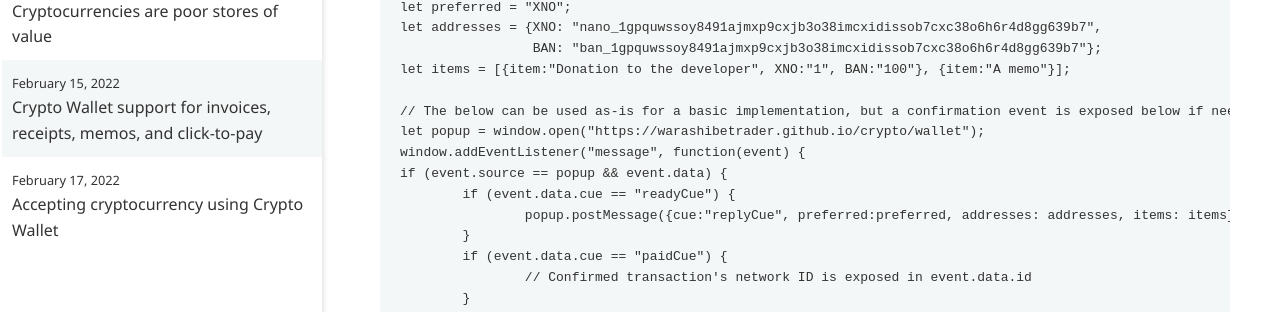
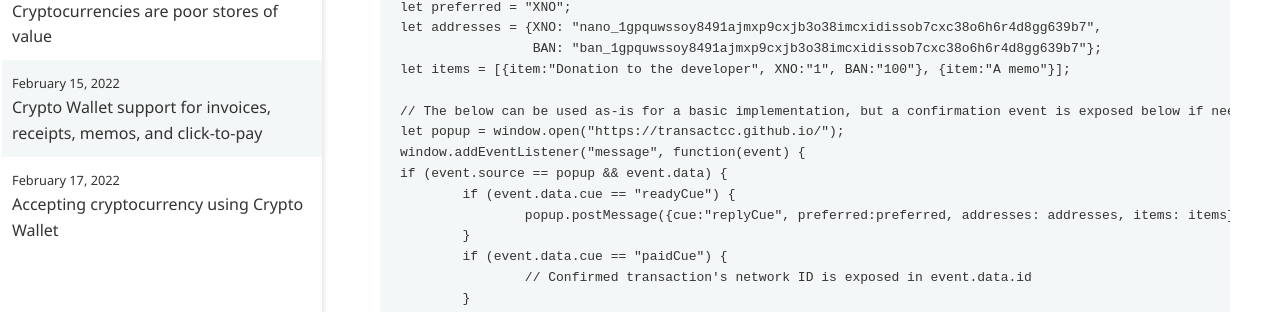
Before and after one commit to warashibetrader/warashibetrader.github.io, a Jekyll site: the page built from _posts/2022-02-15-invoice-receipt.md, in a window 1280 px wide and 1371 px high. Shown: the part 677-989 px from the top of the window. Built offline with Jekyll 4.4.1, drawn with Linux system fonts in a browser that asks for light colours; some of the changed lines change nothing that is shown; some of the changed text lies outside the part shown.

Commit message:
Update 2022-02-15-invoice-receipt.md

```diff
--- a/_posts/2022-02-15-invoice-receipt.md
+++ b/_posts/2022-02-15-invoice-receipt.md
@@ -2,7 +2,7 @@
 title: "Crypto Wallet support for invoices, receipts, memos, and click-to-pay"
 ---
 
-I added some features to my [crypto wallet](https://warashibetrader.github.io/crypto/wallet). The most substantial upgrades include:
+I added some features to my [crypto wallet](https://transactcc.github.io/). The most substantial upgrades include:
 
 1. Support for Algorand.
 
@@ -18,7 +18,7 @@
 	let addresses = {XNO: "nano_1gpquwssoy8491ajmxp9cxjb3o38imcxidissob7cxc38o6h6r4d8gg639b7",
 			 BAN: "ban_1gpquwssoy8491ajmxp9cxjb3o38imcxidissob7cxc38o6h6r4d8gg639b7"};
 	let items = [{item:"Donation to the developer", XNO:"1", BAN:"100"}, {item:"A memo"}];
-	let popup = window.open("https://warashibetrader.github.io/crypto/wallet");
+	let popup = window.open("https://transactcc.github.io/");
 	window.addEventListener("message", function(event) {
 		if (event.source == popup && event.data) {
 			if (event.data.cue == "readyCue") popup.postMessage({cue:"replyCue", preferred:preferred, addresses: addresses, items: items});
@@ -42,7 +42,7 @@
 	let items = [{item:"Donation to the developer", XNO:"1", BAN:"100"}, {item:"A memo"}];
 
 	// The below can be used as-is for a basic implementation, but a confirmation event is exposed below if needed
-	let popup = window.open("https://warashibetrader.github.io/crypto/wallet");
+	let popup = window.open("https://transactcc.github.io/");
 	window.addEventListener("message", function(event) {
 	if (event.source == popup && event.data) {
 		if (event.data.cue == "readyCue") {
```
